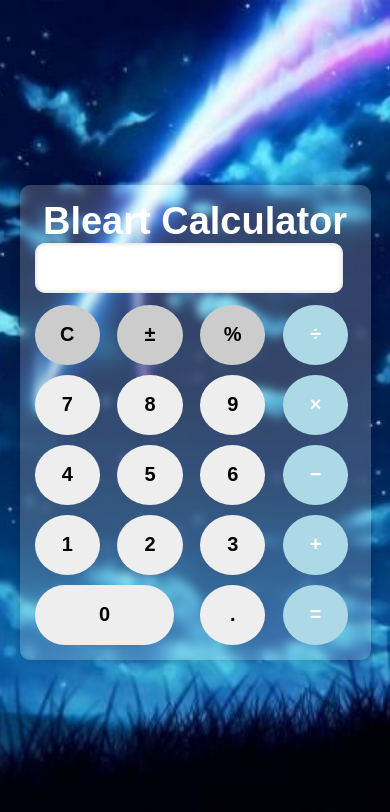
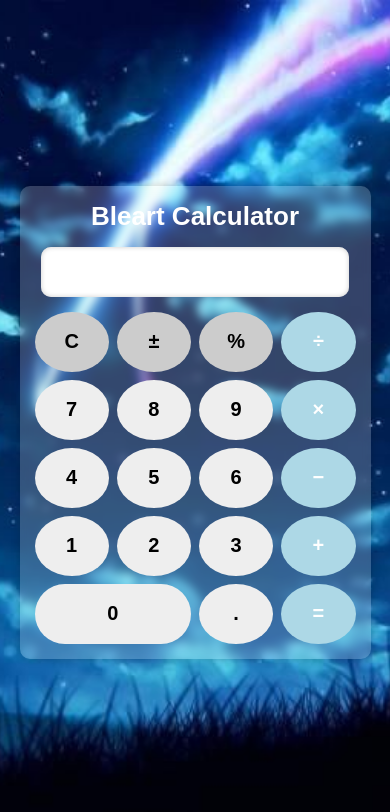
Before and after one commit to Programmer-7stack/BleartCalculator, a plain HTML site: page index.html in a window 390 px wide. Drawn offline with Linux system fonts and the light colour scheme.

Commit message:
Add files via upload

```diff
--- a/css/style.css
+++ b/css/style.css
@@ -3,6 +3,7 @@
     margin: 0;
     padding: 0;
 }
+
 body {
     font-family: Arial, sans-serif;
     display: flex;
@@ -14,8 +15,8 @@ body {
     background-size: cover;
     background-attachment: fixed;
     background-position: center;
-    margin:0;
     overflow: hidden;
+    flex-direction: column;
 }
 
 .calculator {
@@ -24,15 +25,22 @@ body {
     border-radius: 10px;
     padding: 20px;
     box-shadow: 0 0 10px rgba(0, 0, 0, 0.2);
+    width: 100%;
+    max-width: 400px;
+    margin: 10px;
+    overflow: hidden;
+    display: flex;
+    flex-direction: column;
+    align-items: center;
 }
 
 .calculator h1 {
     color: white;
-    font-size: 39px;
+    font-size: 30px;
     text-align: center;
     font-weight: bold;
+    margin-bottom: 15px;
 }
-
 
 #display {
     width: 96%;
@@ -44,18 +52,20 @@ body {
     border-radius: 10px;
     background: white;
     color: black;
-    margin-bottom: 12px;
+    margin-bottom: 15px;
     box-shadow: inset 0 0 5px #ccc;
+    overflow: hidden;
 }
 
 .buttons {
     display: grid;
     grid-template-columns: repeat(4, 1fr);
     gap: 10px;
+    width: 100%;
 }
 
 button {
-    width: 90%;
+    width: 100%;
     height: 80px;
     font-size: 24px;
     border: none;
@@ -69,7 +79,6 @@ button {
 button:hover {
     background: #ddd;
 }
-
 
 .gray {
     background: #ccc;
@@ -85,17 +94,10 @@ button:hover {
     border-radius: 30px;
 }
 
-
-
 @media (max-width: 480px) {
     .calculator {
         width: 90%;
         padding: 15px;
-    }
-
-    body {
-        margin: 0;
-        overflow: hidden;
     }
 
     #display {
@@ -109,6 +111,10 @@ button:hover {
     }
 
     .calculator h1 {
-        font-size: 38px;
+        font-size: 26px;
+    }
+
+    .buttons {
+        gap: 8px;
     }
 }
```
